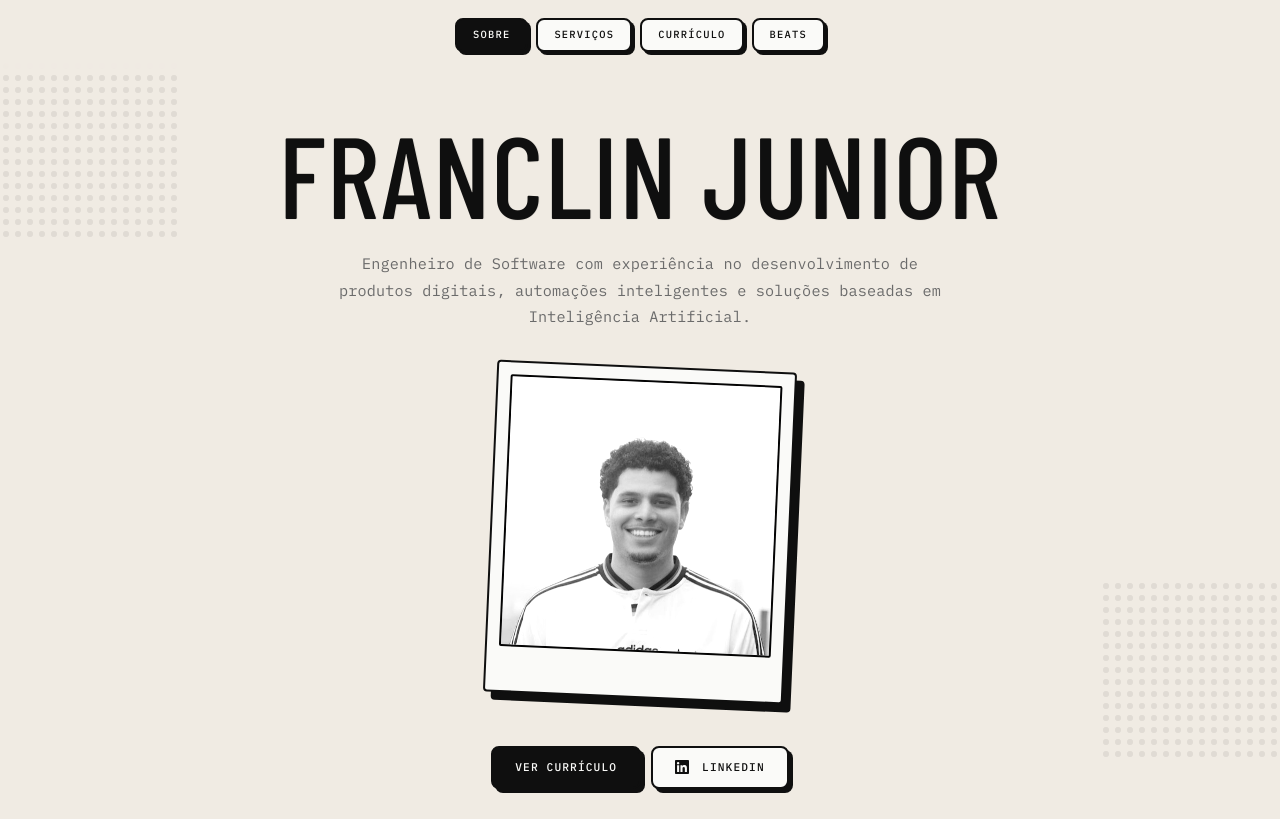
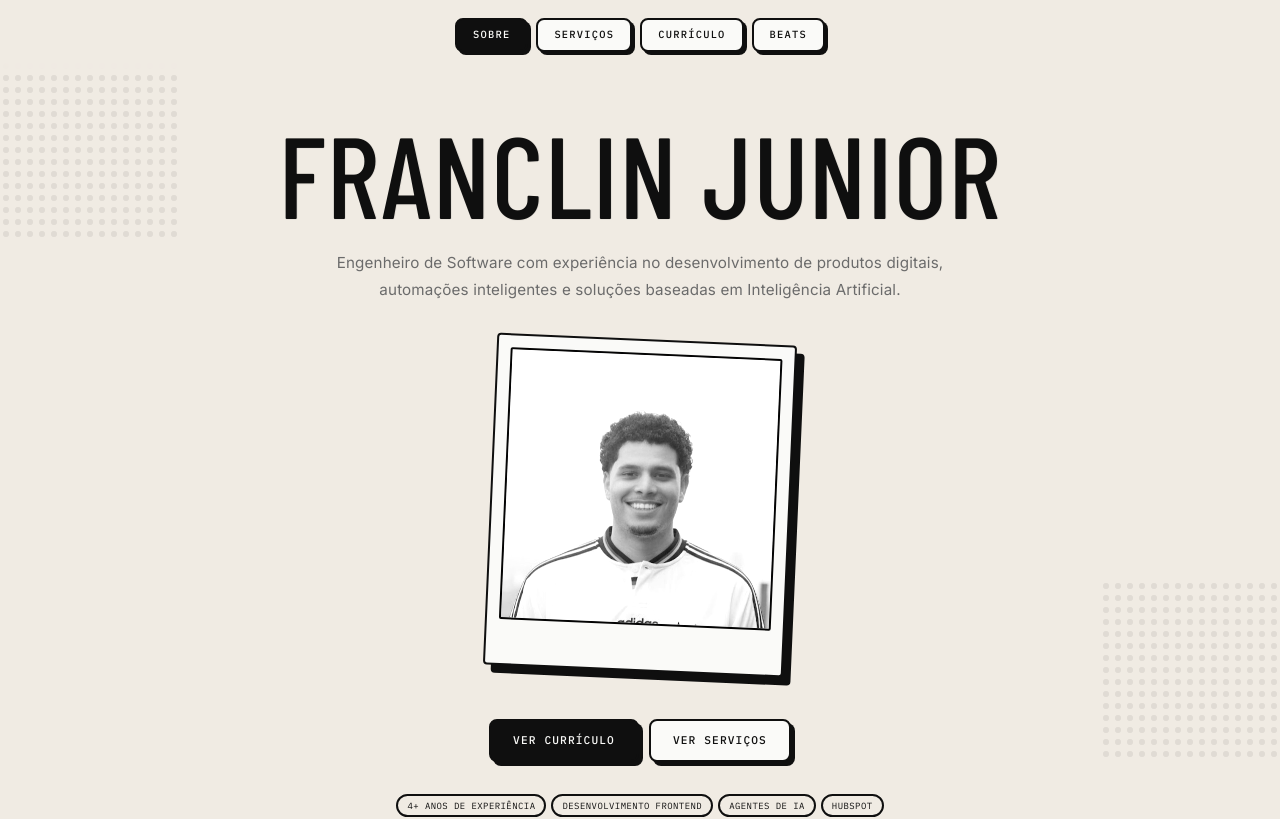
Before and after one commit to franclinjr/francs, a Next.js app: page / in a window 1280 px wide. Shown: the top 819 px of the page. Built offline with nearby package versions, Linux system fonts and the light colour scheme; a web font is replaced by a local one.

Commit message:
Feat [Layout]: Edit texts and styles

```diff
--- a/app/components/PanelServicos.tsx
+++ b/app/components/PanelServicos.tsx
@@ -23,9 +23,9 @@ const services = [
     wide: false,
   },
   {
-    badge: "Automação",
-    title: "IA e Automações",
-    desc: "Criação de soluções inteligentes para reduzir tarefas repetitivas e melhorar o atendimento ao cliente.",
+    badge: "Inteligência Artificial",
+    title: "Agentes de IA",
+    desc: "Agentes inteligentes de atendimento que respondem clientes, qualificam leads e escalam o suporte sem aumentar a equipe.",
     wide: false,
   },
   {
--- a/app/components/PanelSobre.tsx
+++ b/app/components/PanelSobre.tsx
@@ -35,12 +35,9 @@ export default function PanelSobre({ isActive, onPanelChange }: PanelSobreProps)
           <button className="btn btn-solid" onClick={() => onPanelChange("curriculo")}>
             Ver Currículo
           </button>
-          <a className="btn" href="https://www.linkedin.com/in/franclin-junior-728310207/" target="_blank" rel="noopener">
-            <svg viewBox="0 0 24 24" width="14" height="14" fill="currentColor" style={{ marginRight: "6px", flexShrink: 0 }}>
-              <path d="M20.447 20.452h-3.554v-5.569c0-1.328-.027-3.037-1.852-3.037-1.853 0-2.136 1.445-2.136 2.939v5.667H9.351V9h3.414v1.561h.046c.477-.9 1.637-1.85 3.37-1.85 3.601 0 4.267 2.37 4.267 5.455v6.286zM5.337 7.433a2.062 2.062 0 01-2.063-2.065 2.064 2.064 0 112.063 2.065zm1.782 13.019H3.555V9h3.564v11.452zM22.225 0H1.771C.792 0 0 .774 0 1.729v20.542C0 23.227.792 24 1.771 24h20.451C23.2 24 24 23.227 24 22.271V1.729C24 .774 23.2 0 22.222 0h.003z" />
-            </svg>
-            LinkedIn
-          </a>
+          <button className="btn" onClick={() => onPanelChange("servicos")}>
+            Ver serviços
+          </button>
         </div>
 
         <div className="beat-tags hero-beat-tags">
--- a/app/globals.css
+++ b/app/globals.css
@@ -128,8 +128,8 @@ nav {
 }
 
 .hero-sub {
-  font-family: 'IBM Plex Mono', monospace;
-  font-size: clamp(0.75rem, 1.8vw, 0.95rem);
+  font-family: 'Inter', sans-serif;
+  font-size: clamp(0.82rem, 1.8vw, 0.95rem);
   color: var(--gray);
   max-width: 620px;
   line-height: 1.75;
```
